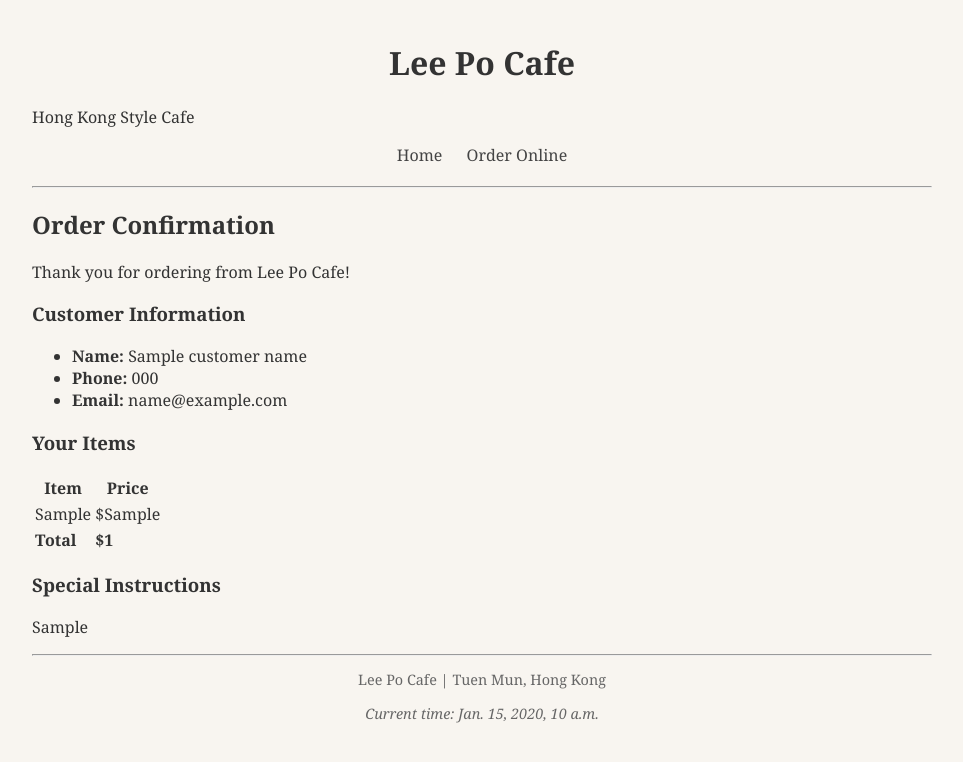
After one commit to szetol0718/CampusPickup-BU, a Django app: template restaurant/templates/restaurant/confirmation.html in a window 1280 px wide. The commit adds this page. Shown: the top 762 px of the page, without its empty margins (158-1121 px from the left). Run offline with Django 5.2, Linux system fonts and the light colour scheme; the template is opened without the code that fills it: most values are stand-ins (such as "Sample title", 1, 10 or a date in 2020).

Commit message:
confirmation,but not done with special

```diff
--- /dev/null
+++ b/restaurant/templates/restaurant/confirmation.html
@@ -0,0 +1,52 @@
+<!--
+File: confirmation.html
+Author: Louis Szeto (szetol@bu.edu), 2/4/2026
+Description: Displays ordered items, total price, special instructions,
+and estimated ready time.
+-->
+
+{% extends "restaurant/base.html" %}
+{% block content %}
+
+<section>
+    <h2>Order Confirmation</h2>
+    <p>Thank you for ordering from Lee Po Cafe!</p>
+        <h3>Customer Information</h3>
+    <ul>
+    <li><strong>Name:</strong> {{ customer_name }}</li>
+    <li><strong>Phone:</strong> {{ customer_phone }}</li>
+    <li><strong>Email:</strong> {{ customer_email }}</li>
+    </ul>
+    <h3>Your Items</h3>
+
+    {% if ordered_items %}
+        <table class="items-table">
+            <tr>
+                <th>Item</th>
+                <th>Price</th>
+            </tr>
+
+            {% for item in ordered_items %}
+                <tr>
+                    <td>{{ item.0 }}</td>
+                    <td>${{ item.1 }}</td>
+                </tr>
+            {% endfor %}
+
+            <tr>
+                <td><strong>Total</strong></td>
+                <td><strong>${{ total_price }}</strong></td>
+            </tr>
+        </table>
+    {% else %}
+        <p><em>No items selected.</em></p>
+    {% endif %}
+
+    {% if special_instructions %}
+        <h3>Special Instructions</h3>
+        <p>{{ special_instructions }}</p>
+    {% endif %}
+
+</section>
+
+{% endblock %}
--- a/restaurant/urls.py
+++ b/restaurant/urls.py
@@ -14,4 +14,5 @@ from . import views
 urlpatterns = [
     path(r"", views.restaurant, name="restaurant"),
     path(r"order/", views.order, name="order"),
+    path(r"confirmation/", views.confirmation, name="confirmation"),
 ]
```
Also changed, not shown: restaurant/templates/restaurant/order.html (+11 -15 lines), restaurant/views.py (+32 -0 lines).
